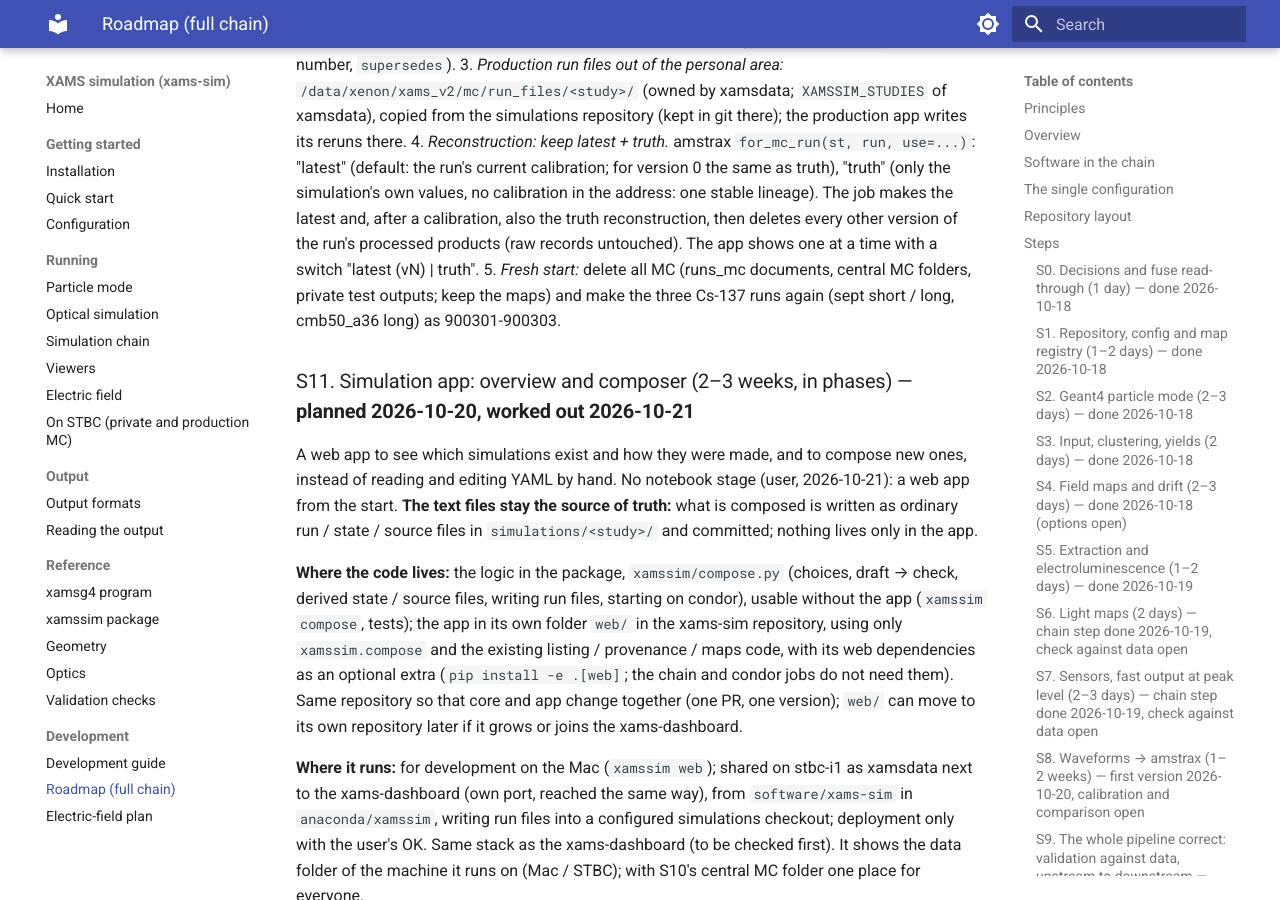
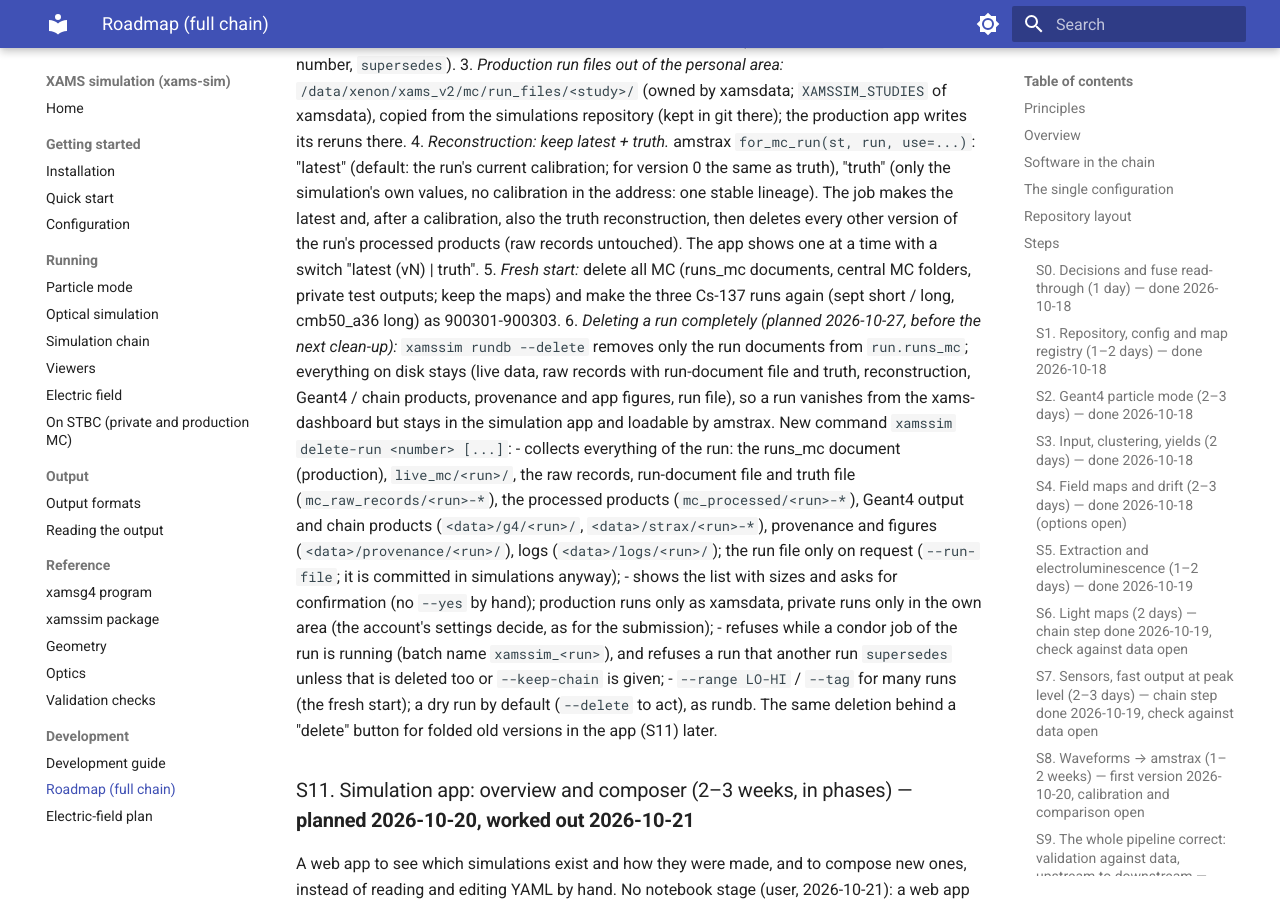
Before and after one commit to XAMS-nikhef/xams-sim, an MkDocs documentation site: the page built from docs/xams_sim_plan.md, in a window 1280 px wide and 900 px high, scrolled down 17001 px. Built offline with MkDocs 1.6.1 and Material for MkDocs 9.7.7, drawn with Linux system fonts in a browser that asks for light colours.

Commit message:
Plan S10: xamssim delete-run (everything of a run: database, live data, raw records, processed, chain, provenance)
Co-Authored-By: Claude Opus 5.5 <noreply@anthropic.com>

```diff
--- a/docs/xams_sim_plan.md
+++ b/docs/xams_sim_plan.md
@@ -579,6 +579,21 @@ database and start fresh").**
    shows one at a time with a switch "latest (vN) | truth".
 5. *Fresh start:* delete all MC (runs_mc documents, central MC folders, private test outputs; keep the maps) and make
    the three Cs-137 runs again (sept short / long, cmb50_a36 long) as 900301-900303.
+6. *Deleting a run completely (planned 2026-10-27, before the next clean-up):* `xamssim rundb --delete` removes only
+   the run documents from `run.runs_mc`; everything on disk stays (live data, raw records with run-document file and
+   truth, reconstruction, Geant4 / chain products, provenance and app figures, run file), so a run vanishes from the
+   xams-dashboard but stays in the simulation app and loadable by amstrax. New command `xamssim delete-run <number>
+   [...]`:
+   - collects everything of the run: the runs_mc document (production), `live_mc/<run>/`, the raw records, run-document
+     file and truth file (`mc_raw_records/<run>-*`), the processed products (`mc_processed/<run>-*`), Geant4 output and
+     chain products (`<data>/g4/<run>/`, `<data>/strax/<run>-*`), provenance and figures (`<data>/provenance/<run>/`),
+     logs (`<data>/logs/<run>/`); the run file only on request (`--run-file`; it is committed in simulations anyway);
+   - shows the list with sizes and asks for confirmation (no `--yes` by hand); production runs only as xamsdata,
+     private runs only in the own area (the account's settings decide, as for the submission);
+   - refuses while a condor job of the run is running (batch name `xamssim_<run>`), and refuses a run that another run
+     `supersedes` unless that is deleted too or `--keep-chain` is given;
+   - `--range LO-HI` / `--tag` for many runs (the fresh start); a dry run by default (`--delete` to act), as rundb.
+   The same deletion behind a "delete" button for folded old versions in the app (S11) later.
 
 ### S11. Simulation app: overview and composer (2–3 weeks, in phases) — **planned 2026-10-20, worked out 2026-10-21**
 
```
